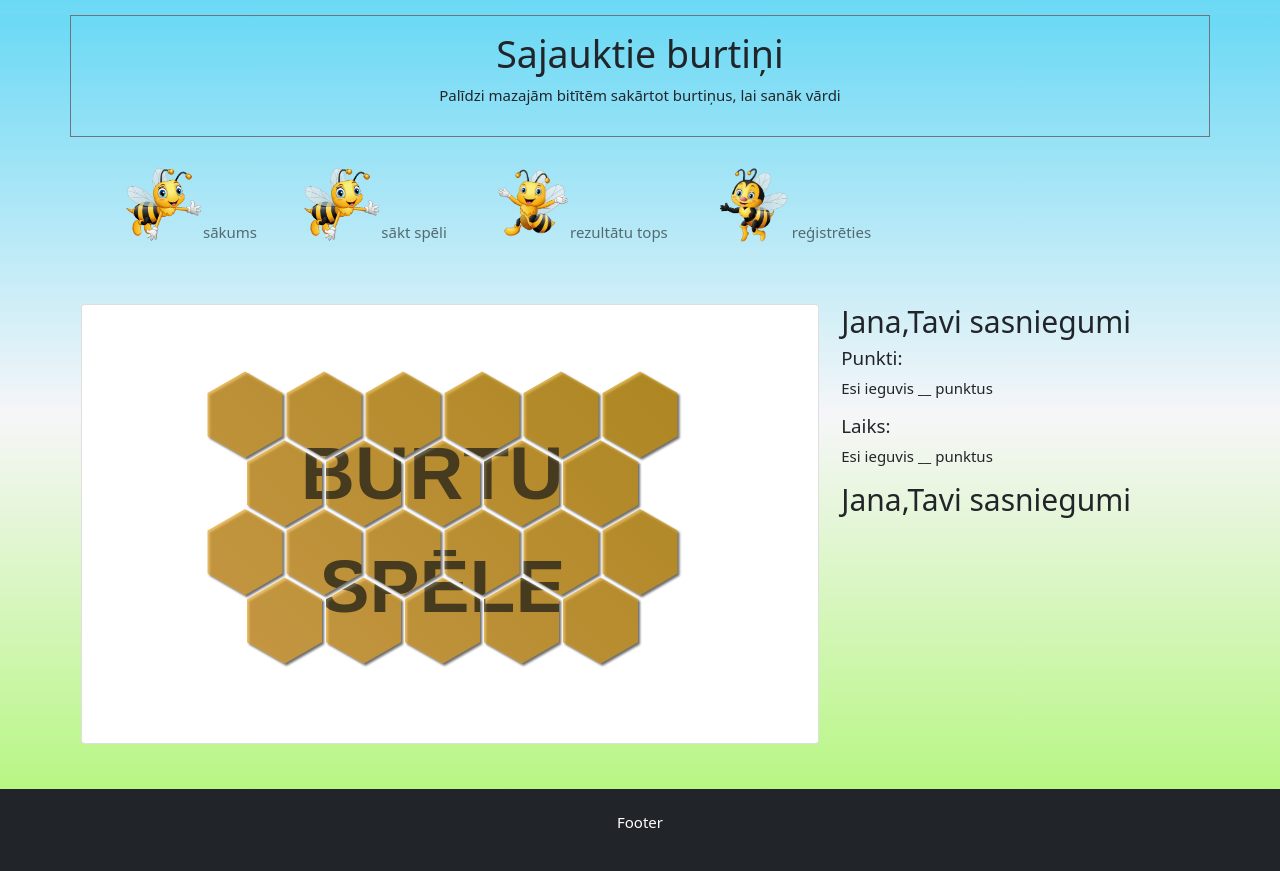
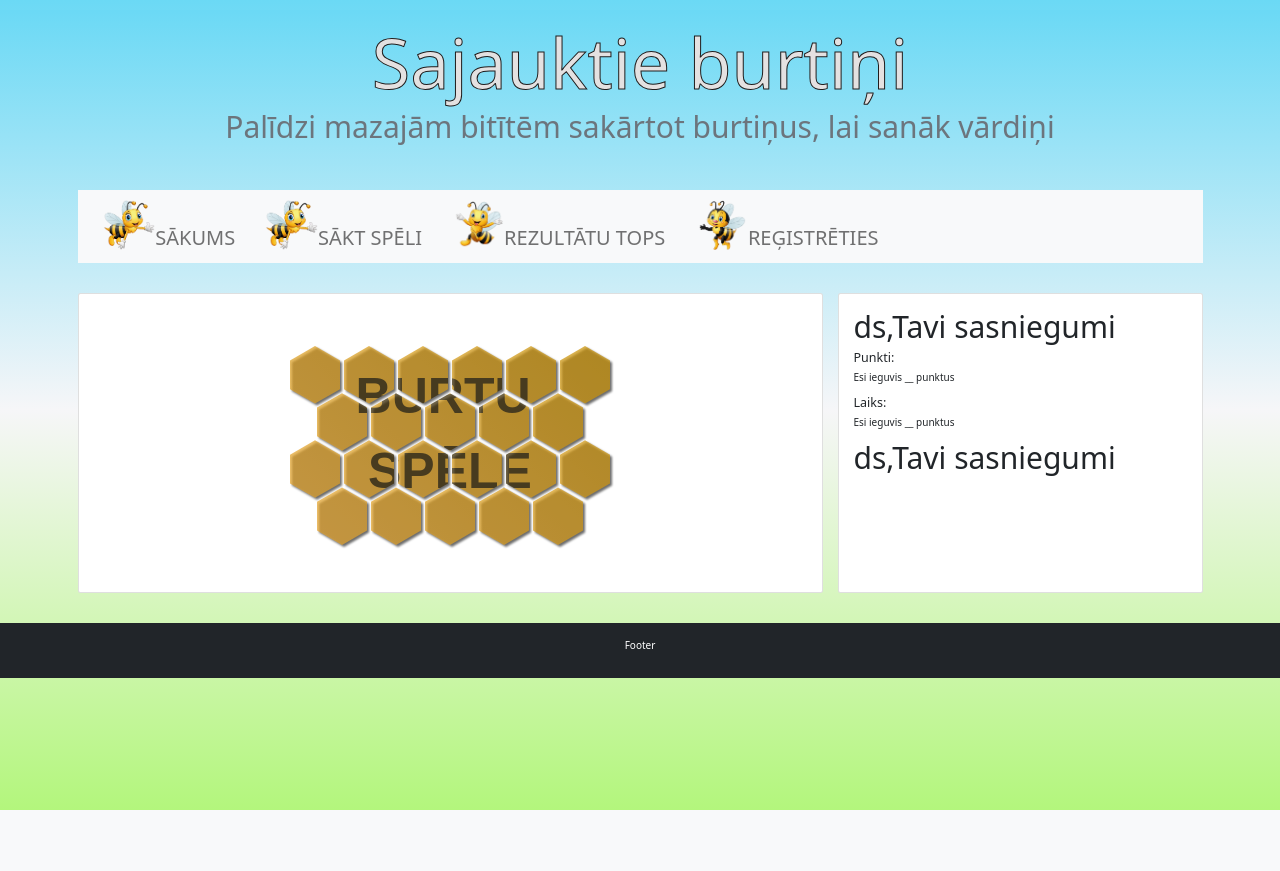
Before and after one commit to janaleonova/burtu_spele, a Flask app: page /sakums in a window 1280 px wide. After the commit the page ends 810 px from the top, so only its background shows below. Run offline with Flask 2, Linux system fonts and the light colour scheme.

Commit message:
Revert "strādā index un login links+ {{bloki}}"
This reverts commit 7213b84a2bf04ae6a45e3d20af14c7a3f9101c6d.

```diff
--- a/dati/speletajs.json
+++ b/dati/speletajs.json
@@ -1 +1 @@
-"Jana"
+"ds"
--- a/static/css/style.css
+++ b/static/css/style.css
@@ -8,7 +8,7 @@
     background: linear-gradient(to bottom, rgb(107, 217, 245) , rgb(246, 246, 248) , rgb(179, 246, 124) ) no-repeat;
     }
   :root {
-    font-size: 15px;
+    font-size: 10px;
       }
 
   /* Header/Blog Title */
@@ -18,31 +18,26 @@
     background: white;
   }
 
-  .header h1 {
-    font-size: 50px;
+  h1 {
+    font-size: 7rem;
   }
 
-  /* Style the top navigation bar */
-  .topnav {
-    overflow: hidden;
-    background-color: #333;
+  h2 {
+    font-size: 3rem;
+  }
+  .h_outline{
+    color: black;
+    -webkit-text-fill-color: rgb(228, 225, 225); /* Will override color (regardless of order) */
+    -webkit-text-stroke-width: 1px;
+    -webkit-text-stroke-color: rgb(32, 29, 29);
   }
 
-  /* Style the topnav links */
-  .topnav a {
-    float: left;
-    display: block;
-    color: #f2f2f2;
-    text-align: center;
-    padding: 14px 16px;
-    text-decoration: none;
+  .nav-link {
+    font-size: 2rem;
+    text-transform:uppercase;
   }
 
-  /* Change color on hover */
-  .topnav a:hover {
-    background-color: #ddd;
-    color: black;
-  }
+
   .img_bite_sm{
    height: 5rem;
    vertical-align: sub;
@@ -92,17 +87,11 @@
 
   /* Add a card effect for articles */
   .card {
-    background-color: white;
-    padding: 1rem 2rem 1rem 1rem;
-    height: 440px;
+
+    height: 300px;
   }
  .leftcolumn .card{
-
-    width: 45rem;
-    margin:auto;
-    border-radius: 2rem;
-    height: 440px
-
+    height: 440px;
  }
 
   /* Clear floats after the columns */
@@ -113,6 +102,9 @@
 
   }
 
+  .tekstaLaukiKartites{
+    padding: 1.5rem;
+  }
   /* Footer */
   .footer {
     padding: 20px;
--- a/static/css/suna.css
+++ b/static/css/suna.css
@@ -3,7 +3,7 @@
 
     margin:auto;
        display: grid;
-       width: 32rem;
+       width: 35rem;
        grid-template-columns: repeat(auto-fit,calc(var(--s) + 2*var(--mh)));
        justify-content:center;
        --s: 5rem; /* size */
@@ -116,8 +116,8 @@
   margin:0 auto;
   font-size: 0; /*disable white space between inline block element */
   position:relative;
-  padding-bottom:50px;
-  padding-top: 50px;
+  padding-bottom:20px;
+  padding-top: 2px;
   filter:drop-shadow(2px 2px 1px #333);
 
 }
--- a/templates/layout.html
+++ b/templates/layout.html
@@ -16,17 +16,21 @@
 
 </head>
 <body>
-  <div class="container p-3 my-3 border border-secondary text-center">
-    <h1>Sajauktie burtiņi</h1>
-    <p>Palīdzi mazajām bitītēm sakārtot burtiņus, lai sanāk vārdi</p>
+  <div class="container p-3 my-3 text-center text-secondary">
+    <h1 class="h_outline">Sajauktie burtiņi</h1>
+    <h2>Palīdzi mazajām bitītēm sakārtot burtiņus, lai sanāk vārdiņi</h2>
   </div>
 
 
-  <nav class="navbar navbar-expand-lg navbar-light" style="padding-left: 5rem;">
-    <div class="container-fluid">
+  <div class="container mt-5">
+    <nav class="navbar navbar-expand-lg navbar-light bg-light">
 
-      <div class="collapse navbar-collapse" id="navbarColor02">
-        <ul class="navbar-nav me-auto mb-2 mb-lg-0">
+      <button class="navbar-toggler" type="button" data-toggle="collapse" data-target="#navbarTogglerDemo02" aria-controls="navbarTogglerDemo02" aria-expanded="false" aria-label="Toggle navigation">
+        <span class="navbar-toggler-icon"></span>
+      </button>
+
+      <div class="collapse navbar-collapse" id="navbarTogglerDemo02">
+        <ul class="navbar-nav mr-auto mt-2 mt-lg-0">
           <li class="nav-item active" style="padding-left: 2rem;">
             <a class="nav-link" aria-current="page" href="{{ url_for('sakums')}}"><img class="img_bite_sm" src="../static/img/bite1.gif">sākums</a>
           </li>
@@ -41,14 +45,17 @@
           </li>
 
         </ul>
-      </div>
+
       </div>
     </nav>
+  </div>
+
+
 
   <div class="container mt-5">
     <div class="row">
 
-      <div class="col-sm-8">
+      <div class="col-sm-8" >
         <div class="card">
           {% block content %}
           <div>
@@ -58,10 +65,12 @@
 
           </div>
           {% endblock content %}
+
         </div>
       </div>
 
       <div class="col-sm-4">
+        <div class="card tekstaLaukiKartites">
             <h2>{{vards}},Tavi sasniegumi</h2>
             <h5>Punkti:</h5>
             <span id="punkti"></span>
@@ -73,12 +82,12 @@
             <div class="score"></div>
 
 
-
-
             <hr class="d-sm-none">
           </div>
         </div>
     </div>
+  </div>
+
 
   <div class="mt-5 p-4 bg-dark text-white text-center">
     <p>Footer</p>
--- a/templates/login.html
+++ b/templates/login.html
@@ -4,7 +4,8 @@
 
 {% block title %}{%endblock%}
 {% block content %}
-<h1>Dalībnieku reģistēšanās</h1>
+<div class="tekstaLaukiKartites">
+<h2>Dalībnieku reģistēšanās</h2>
 <p>Aizpildi sekojošo informāciju</p>
 <form action="/layout" method="POST">
 
@@ -14,6 +15,6 @@
 </form>
 
 
-
+</div>
 
 {% endblock content %}
```
Also changed, not shown: dati/chats.json (+54 -0 lines). Lines whose indentation alone changed are shown as unchanged.
